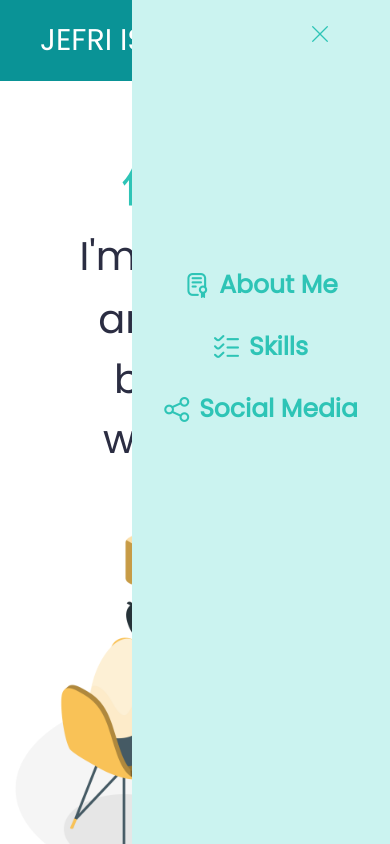
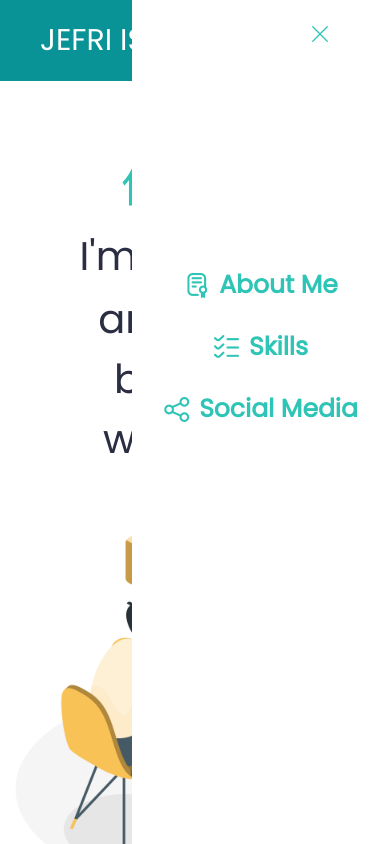
Before and after one commit to jefriw99/My_Portfolio, a React (Create React App) app: page / in a window 390 px wide. Both pictures are taken after a click on the element 363 px from the left and 40 px from the top of the page. Shown: the top 844 px of the page. Built offline with nearby package versions, Linux system fonts and the light colour scheme.

Commit message:
first commit

```diff
--- a/src/components/header/mobile/mobile.css
+++ b/src/components/header/mobile/mobile.css
@@ -1,5 +1,5 @@
 .mobile_page {
-    background-color: #cbf3f0;
+    background-color: white;
     height: 100vh;
     width: 60vw;
     position: absolute;
```
Also changed, not shown: 1 other file (tests, documents, lock files or other folders).
